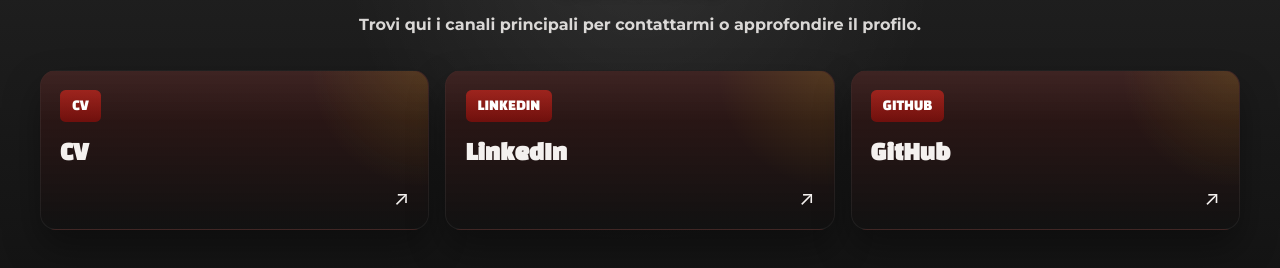
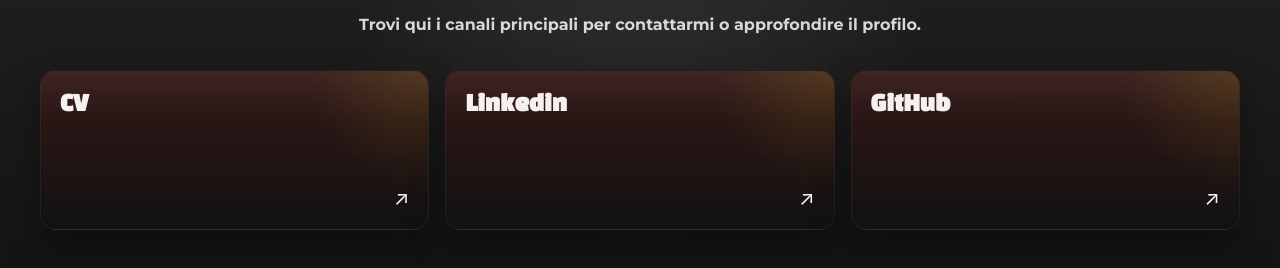
Before and after one commit to matteolepera/portfolio, a React (Vite) app: page / in a window 1280 px wide. Shown: the part 2684-2952 px from the top of the page. Built offline with nearby package versions, Linux system fonts and the light colour scheme; a web font is replaced by a local one.

Commit message:
feat: aggiunto il download al cv.

```diff
--- a/src/pages/Home.jsx
+++ b/src/pages/Home.jsx
@@ -73,8 +73,8 @@
 
     const contactLinks = [
         { label: "CV", href: "#cv" },
-        { label: "LinkedIn", href: "#linkedin" },
-        { label: "GitHub", href: "#github" },
+        { label: "LinkedIn", href: "https://www.linkedin.com/in/matteo-le-pera" },
+        { label: "GitHub", href: "https://github.com/matteolepera" },
     ]
 
     return (
@@ -211,13 +211,21 @@
                 </div>
 
                 <div className={styles.contactsGrid}>
-                    {contactLinks.map((link) => (
-                        <a key={link.label} className={styles.contactCard} href={link.href}>
-                            <span className={styles.contactCardLabel}>{link.label}</span>
-                            <strong>{link.label}</strong>
-                            <span className={styles.contactCardArrow} aria-hidden="true">↗</span>
-                        </a>
-                    ))}
+                    {/* CV */}
+                    <a className={styles.contactCard} href={"/cv/Matteo.LePeraV6.pdf"} download="Matteo.LePeraV6.pdf">
+                        <strong>CV</strong>
+                        <span className={styles.contactCardArrow} aria-hidden="true">↗</span>
+                    </a>
+                    {/* Linkedin */}
+                    <a className={styles.contactCard} href={"https://www.linkedin.com/in/matteo-le-pera/"}>
+                        <strong>Linkedin</strong>
+                        <span className={styles.contactCardArrow} aria-hidden="true">↗</span>
+                    </a>
+                    {/* GitHub */}
+                    <a className={styles.contactCard} href={"https://github.com/matteolepera"}>
+                        <strong>GitHub</strong>
+                        <span className={styles.contactCardArrow} aria-hidden="true">↗</span>
+                    </a>
                 </div>
             </section>
 
```
Also changed, not shown: 1 other file (tests, documents, lock files or other folders).
